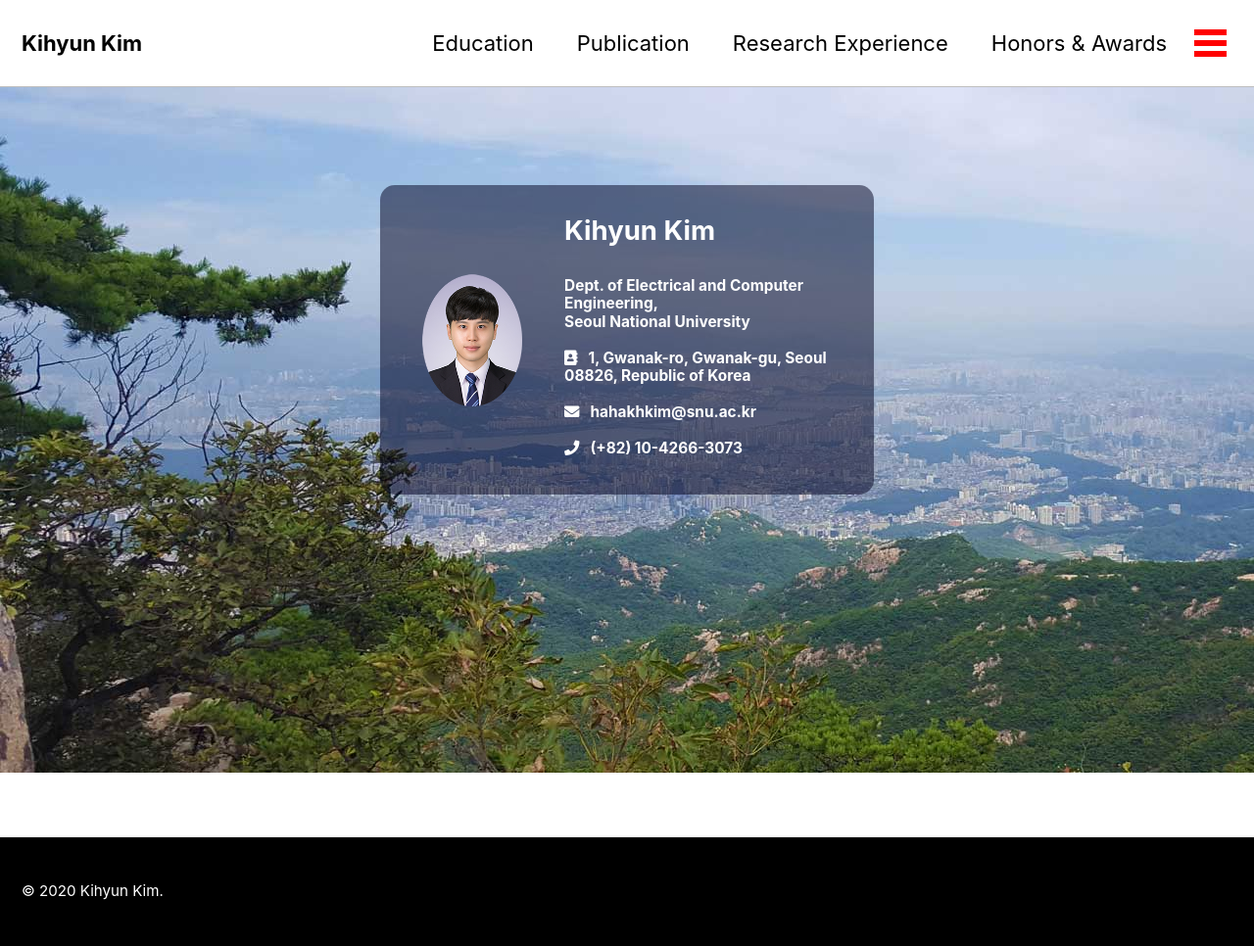
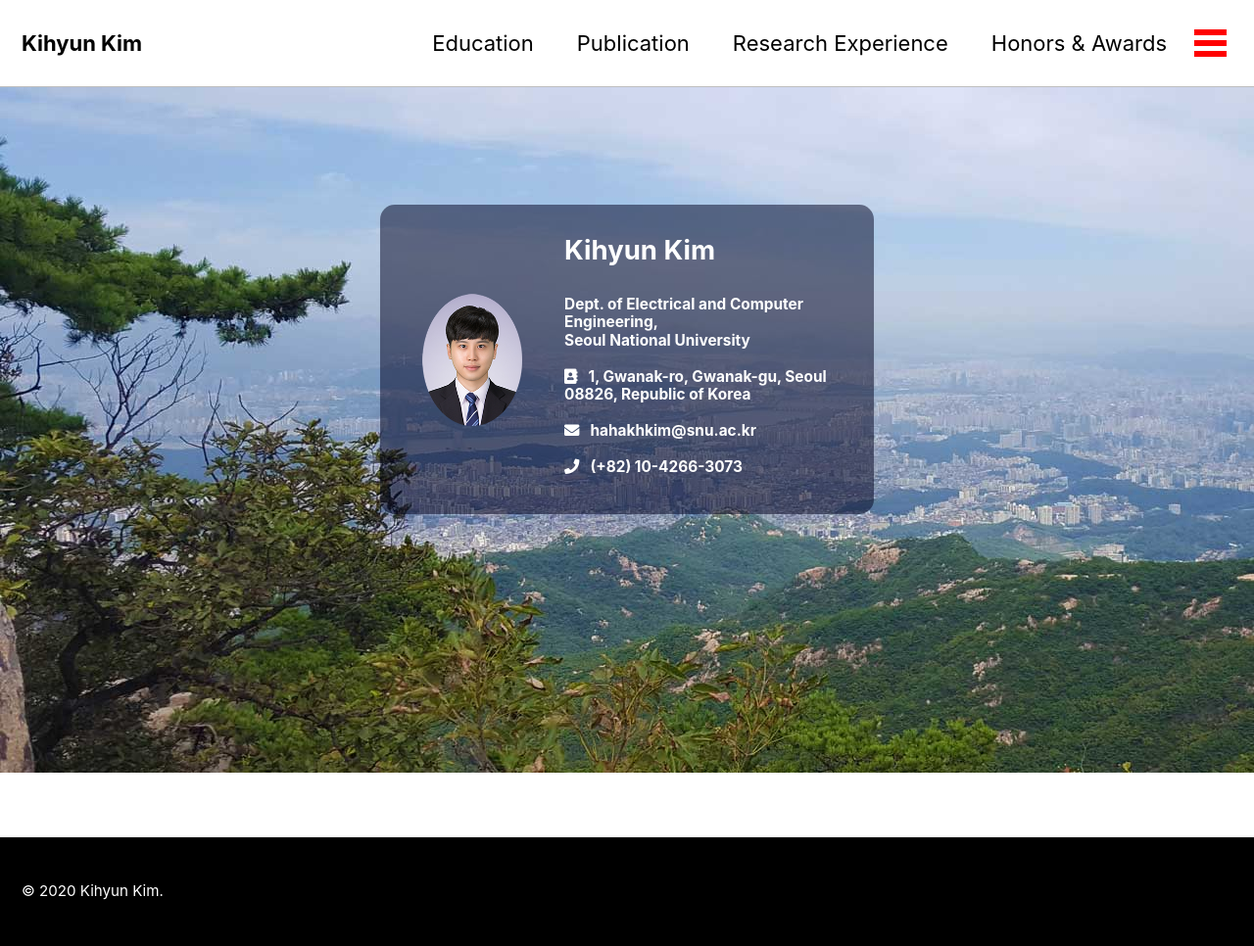
Before and after one commit to hahakhkim/hahakhkim.github.io, a Jekyll site: the page built from index.html, in a window 1280 px wide. Shown: the whole page at 98% size. Built offline with Jekyll 4.4.1, drawn with Linux system fonts in a browser that asks for light colours; cached includes are drawn as plain includes; nearby versions of some CDN libraries; the list of posts is cut into pages by our own code.

Commit message:
Update home.html

```diff
--- a/_layouts/home.html
+++ b/_layouts/home.html
@@ -7,18 +7,26 @@
 	h6.custom1{
 		font-size: 0.7em;
 		font-weight: 450;
+		margin-top: 0.5em;
+		margin-bottom: 0.5em;
 	}
 	h6.custom2{
 		font-size: 0.7em;
 		color:rgba(50,50,50,0.8);
 		font-weight: 450;
+		margin-top: 0.5em;
+		margin-bottom: 0.5em;
 	}
 	h6.custom3{
 		font-size: 0.7em;
 		font-weight: 700;
+		margin-top: 0.5em;
+		margin-bottom: 0.5em;
 	}
 	h5.custom1{
 		border-bottom: 1px solid #bcbcbc;
+		margin-top: 0.5em;
+		margin-bottom: 0.5em;
 	}
     .namebox { padding: 30px 30px;  border-radius: 15px; color:white;background-color:rgba(0,0,30,0.5);}
 	.image-container {
@@ -30,7 +38,7 @@
 
 <div style="height:700px; background-image: url('/assets/images/bg-index.jpg');
 		background-repeat: no-repeat; background-size: cover;">
-      <div class="row" style="height:100px;margin:auto;">
+      <div class="row" style="height:120px;margin:auto;">
 	  </div>
       <div class="row" style="width:100%;margin:auto;">
         <div class="col-lg-5 col-md-5 mx-auto">
@@ -40,7 +48,7 @@
 			    <img src='/assets/images/profile.png' style="max-width: 80%; max-height:80%; margin:auto;">
 			  </div>
 			  <div class="col-sm-8 col-md-8 mr-auto">
-			    <h2 style= "margin-top:0px;margin-bottom:15px;"> Kihyun Kim </h2>
+			    <h2 style= "margin-top:0px;margin-bottom:30px;"> Kihyun Kim </h2>
 			    <h6 class="custom3">Dept. of Electrical and Computer Engineering, <br> Seoul National University
 				<br><br>
 		        <i class="fa fa-address-book"></i>
```
